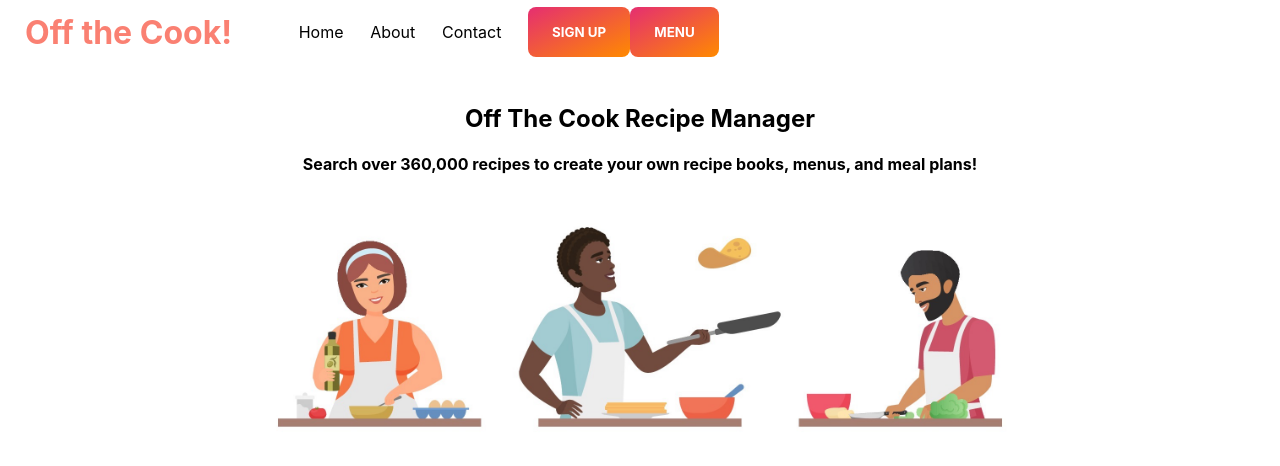
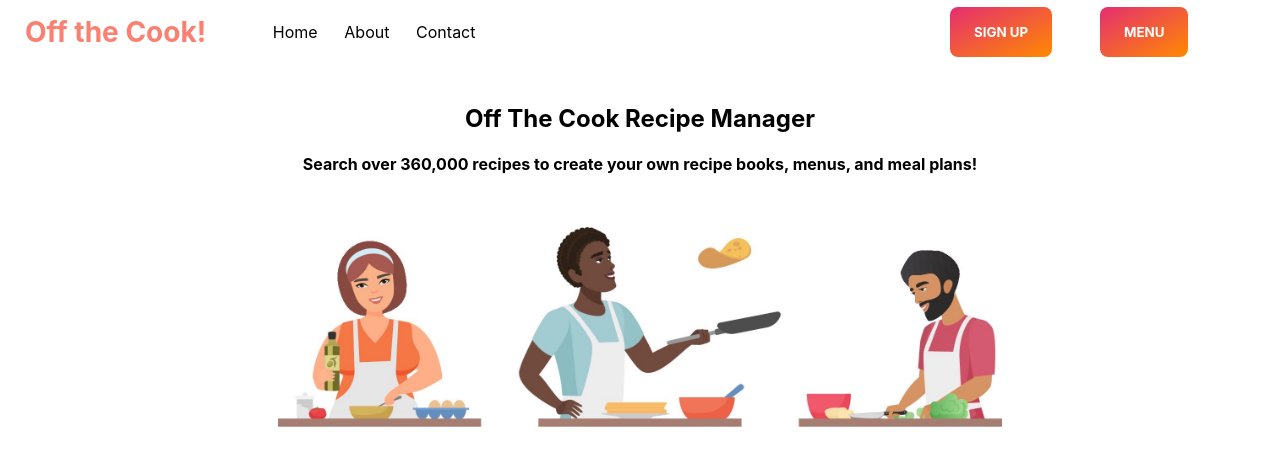
Before and after one commit to stanleyfils/off-the-cook-redo, a React (Create React App) app: page / in a window 1280 px wide. Shown: the top 466 px of the page. Built offline with nearby package versions, Linux system fonts and the light colour scheme.

Commit message:
Update navbar

```diff
--- a/src/Components/Navigation/Navbar.js
+++ b/src/Components/Navigation/Navbar.js
@@ -1,6 +1,8 @@
 import React from "react";
 import styled from "styled-components";
 import { Link } from "react-router-dom";
+
+// why use classes within styled components??
 
 const DesktopNavbar = styled.nav`
   display: flex;
@@ -14,7 +16,7 @@ const DesktopNavbar = styled.nav`
   height: 8vh;
 
   .logo {
-    font-size: 4vh;
+    font-size: 3.5vh;
     font-weight: bold;
     margin-left: 25px;
   }
@@ -38,7 +40,7 @@ const DesktopNavbar = styled.nav`
     text-decoration: none;
   }
 
-  .button {
+  .signup-button {
     background-image: linear-gradient(to top left, #ff8a00, #e52e71) !important;
     color: #fff !important;
     display: inline-block;
@@ -53,7 +55,28 @@ const DesktopNavbar = styled.nav`
     transition: 0.07s;
     position: relative;
     text-decoration: none !important;
+    position: absolute;
+    left: 950px;
   }
+`;
+
+const MenuButton = styled.button`
+  background-image: linear-gradient(to top left, #ff8a00, #e52e71) !important;
+  color: #fff !important;
+  display: inline-block;
+  font-family: inherit;
+  font-weight: 700;
+  border: 0;
+  border-radius: 8px !important;
+  white-space: nowrap;
+  padding: 1rem 1.5rem;
+  line-height: 1.4;
+  text-align: center;
+  transition: 0.07s;
+  position: relative;
+  text-decoration: none !important;
+  position: absolute;
+  left: 1100px;
 `;
 
 const Navbar = () => {
@@ -79,8 +102,8 @@ const Navbar = () => {
         </li>
       </ul>
 
-      <button className="button">SIGN UP</button>
-      <button className="button">MENU</button>
+      <button className="signup-button">SIGN UP</button>
+      <MenuButton>MENU</MenuButton>
     </DesktopNavbar>
   );
 };
```
